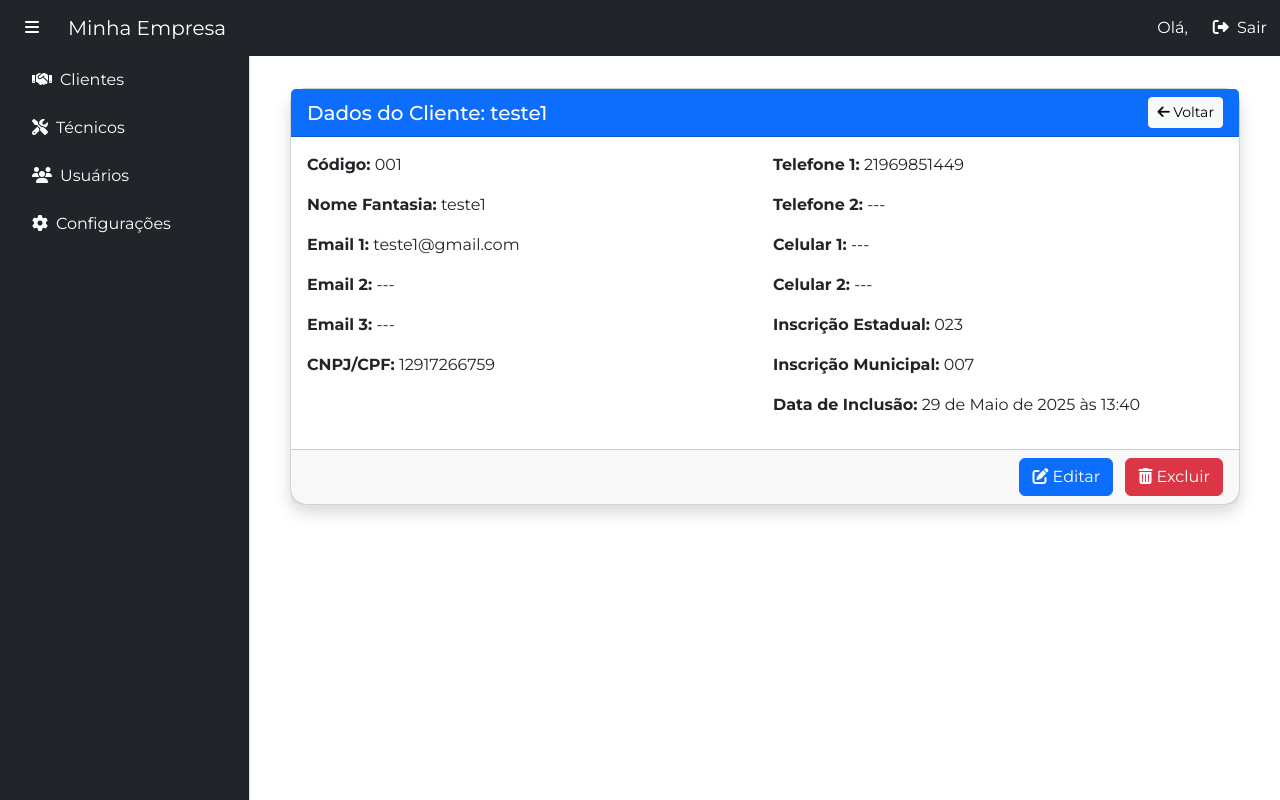
After one commit to Arthurtrin/Sistema-OS, a Django app: page /pt-br/clientes/clientes/ver/4/ in a window 1280 px wide. The commit adds this page. Run offline with Django 5.2, Linux system fonts and the light colour scheme; data comes from the database, SQL or seed files in the repository; both versions use the stored data as it was after the commit; some libraries are stand-ins or nearby versions.

Commit message:
area de clientes terminada

```diff
--- /dev/null
+++ b/clientes/templates/clientes/ver_cliente.html
@@ -0,0 +1,44 @@
+{% extends 'principal/base.html' %}
+{% block title %}Dados do Cliente{% endblock %}
+
+{% block content %}
+<div class="container my-4">
+    <div class="card shadow rounded-4">
+        <div class="card-header bg-primary text-white d-flex justify-content-between align-items-center">
+            <h5 class="mb-0">Dados do Cliente: {{ cliente.nome_cliente }}</h5>
+            <a href="{% url 'clientes:listar_clientes' %}" class="btn btn-light btn-sm">
+                <i class="fas fa-arrow-left"></i> Voltar
+            </a>
+        </div>
+        <div class="card-body">
+            <div class="row g-3">
+                <div class="col-md-6">
+                    <p><strong>Código:</strong> {{ cliente.codigo }}</p>
+                    <p><strong>Nome Fantasia:</strong> {{ cliente.nome_fantasia|default:"---" }}</p>
+                    <p><strong>Email 1:</strong> {{ cliente.email1 }}</p>
+                    <p><strong>Email 2:</strong> {{ cliente.email2|default:"---" }}</p>
+                    <p><strong>Email 3:</strong> {{ cliente.email3|default:"---" }}</p>
+                    <p><strong>CNPJ/CPF:</strong> {{ cliente.cnpj_cpf }}</p>
+                </div>
+                <div class="col-md-6">
+                    <p><strong>Telefone 1:</strong> {{ cliente.telefone1|default:"---" }}</p>
+                    <p><strong>Telefone 2:</strong> {{ cliente.telefone2|default:"---" }}</p>
+                    <p><strong>Celular 1:</strong> {{ cliente.celular1|default:"---" }}</p>
+                    <p><strong>Celular 2:</strong> {{ cliente.celular2|default:"---" }}</p>
+                    <p><strong>Inscrição Estadual:</strong> {{ cliente.inscricao_estadual|default:"---" }}</p>
+                    <p><strong>Inscrição Municipal:</strong> {{ cliente.inscricao_municipal|default:"---" }}</p>
+                    <p><strong>Data de Inclusão:</strong> {{ cliente.data_inclusao }}</p>
+                </div>
+            </div>
+        </div>
+        <div class="card-footer text-end">
+            <a href="{% url 'clientes:editar_cliente' cliente.id %}" class="btn btn-primary me-2">
+                <i class="fas fa-edit"></i> Editar
+            </a>
+            <a href="{% url 'clientes:excluir_cliente' cliente.id %}" class="btn btn-danger">
+                <i class="fas fa-trash-alt"></i> Excluir
+            </a>
+        </div>
+    </div>
+</div>
+{% endblock %}
--- a/clientes/urls.py
+++ b/clientes/urls.py
@@ -8,5 +8,6 @@ urlpatterns = [
     path('clientes/', views.listar_clientes, name='listar_clientes'),
     path('clientes/editar/<int:cliente_id>/', views.editar_cliente, name='editar_cliente'),
     path('clientes/excluir/<int:cliente_id>/', views.excluir_cliente, name='excluir_cliente'),
+    path('clientes/ver/<int:cliente_id>/', views.ver_cliente, name='ver_cliente'),
     # Adicione outras rotas como editar, listar etc.
 ]
--- a/clientes/views.py
+++ b/clientes/views.py
@@ -9,15 +9,11 @@ def cadastrar_clientes(request):
         form = ClienteForm(request.POST)
         if form.is_valid():
             form.save()
-            return redirect('listar_clientes')  # ou outra view
+            return redirect('clientes:listar_clientes')  # ou outra view
     else:
         form = ClienteForm()
 
     return render(request, 'clientes/cadastrar_clientes.html', {'form': form})
-
-
-from django.db.models import Q
-from django.core.paginator import Paginator
 
 def listar_clientes(request):
     pesquisa = request.GET.get('pesquisa', '')
@@ -60,13 +56,22 @@ def listar_clientes(request):
         'data_fim': data_fim,
     })
 
-
 def editar_cliente(request, cliente_id):
     cliente = get_object_or_404(Cliente, id=cliente_id)
-    # Lógica para editar cliente
-    return redirect('listar_clientes')
+    if request.method == 'POST':
+        form = ClienteForm(request.POST, instance=cliente)
+        if form.is_valid():
+            form.save()
+            return redirect('clientes:listar_clientes')
+    else:
+        form = ClienteForm(instance=cliente)
+    return render(request, 'clientes/editar_clientes.html', {'form': form, 'cliente': cliente})
 
 def excluir_cliente(request, cliente_id):
     cliente = get_object_or_404(Cliente, id=cliente_id)
     cliente.delete()
-    return redirect('listar_clientes')
+    return redirect('clientes:listar_clientes')
+
+def ver_cliente(request, cliente_id):
+    cliente = get_object_or_404(Cliente, id=cliente_id)
+    return render(request, 'clientes/ver_cliente.html', {'cliente': cliente})
--- a/principal/templates/principal/base.html
+++ b/principal/templates/principal/base.html
@@ -123,7 +123,7 @@
         <a class="nav-link" href="{% url 'clientes:listar_clientes' %}"><i class="fas fa-handshake me-2"></i>Clientes</a>
       </li>
       <li class="nav-item mb-2">
-        <a class="nav-link" href="#"><i class="fas fa-box me-2"></i>Produtos</a>
+        <a class="nav-link" href="#"><i class="fas fa-tools me-2"></i>Técnicos</a>
       </li>
       <li class="nav-item mb-2">
         <a class="nav-link" href="{% url 'usuarios' user.username %}"><i class="fas fa-users me-2"></i>Usuários</a>
@@ -136,8 +136,9 @@
 
   <!-- Conteúdo Principal -->
   <div class="content" id="mainContent">
-    {% block content %}
-    {% endblock %}
+    <div class="container pt-5">
+    {% block content %}{% endblock %}
+</div>
   </div>
 
   <!-- Scripts -->
--- a/principal/templates/principal/criar_os.html
+++ b/principal/templates/principal/criar_os.html
@@ -2,7 +2,7 @@
 {% block title %}Dashboard{% endblock %}
 
 {% block content %}
-<div class="container my-5">
+<div class="container my-4">
   <h2 class="mb-4">Criar Ordem de Serviço</h2>
   <form>
 
--- a/principal/templates/principal/ordem_servico.html
+++ b/principal/templates/principal/ordem_servico.html
@@ -2,7 +2,7 @@
 {% block title %}Ordens de Serviço{% endblock %}
 
 {% block content %}
-<div class="container pt-5">  <!-- só alterei pt-4 para pt-5 -->
+<div class="container my-4">
 
  <div class="d-flex flex-column flex-md-row justify-content-between align-items-center mb-4 gap-3">
   <h2>Ordens de Serviço</h2>
--- a/principal/templates/principal/usuarios.html
+++ b/principal/templates/principal/usuarios.html
@@ -11,7 +11,7 @@
     }
 </style>
 
-<div class="container mt-5">
+<div class="container my-4">
     <h2 class="mb-4">Lista de Usuários</h2>
     <div class="table-responsive">
         <form method="get" class="mb-3 d-flex align-items-center gap-2">
--- a/principal/views.py
+++ b/principal/views.py
@@ -4,10 +4,12 @@ from django.contrib.auth.decorators import login_required
 from django.http import HttpResponseForbidden
 from django.core.paginator import Paginator
 from usuarios.models import Perfil, Chave_Gerenciador
+from clientes.models import Cliente
 
 @login_required
 def home(request):
-    return render(request, 'principal/home.html')
+    cliente = Cliente.objects.count()
+    return render(request, 'principal/home.html', {"clientes": cliente})
 
 @login_required
 def usuarios(request, usuario):
```
Also changed, not shown: clientes/templates/clientes/clientes.html (+7 -4 lines), clientes/templates/clientes/editar_clientes.html (renamed from clientes/templates/clientes/cadastrar_clientes.html, +4 -9 lines), principal/templates/principal/home.html (+7 -4 lines), db.sqlite3.
